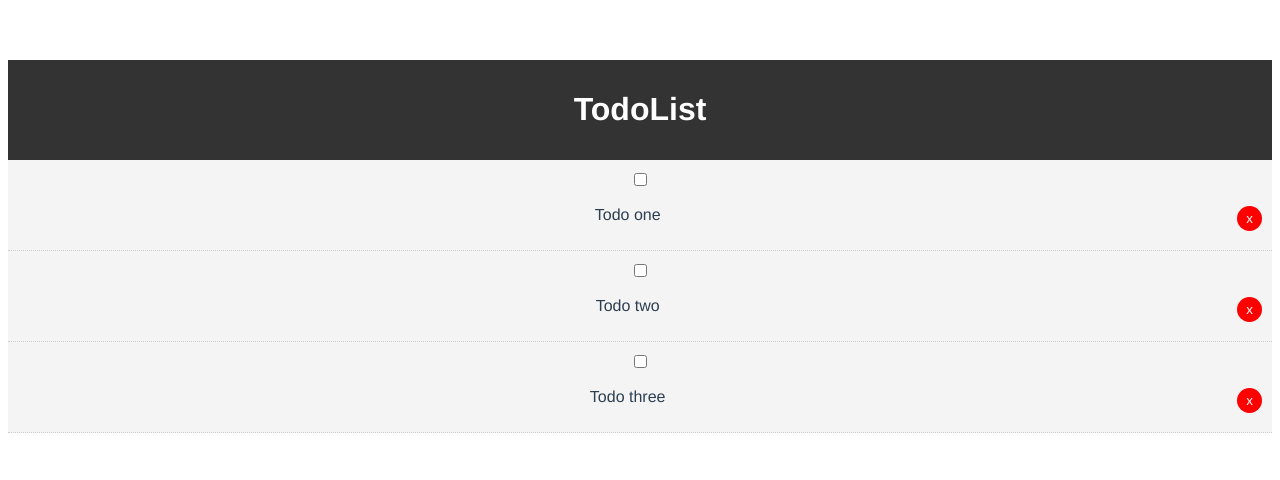
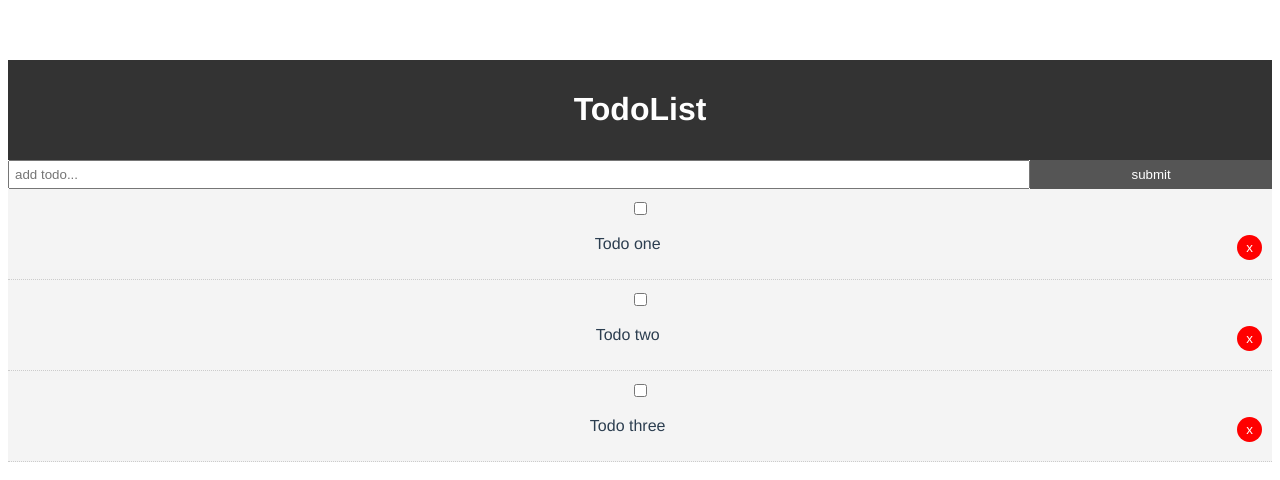
Before and after one commit to Aditprayogo/vue-todo, a Vue app: page / in a window 1280 px wide. Shown: the top 480 px of the page. Built offline with nearby package versions, Linux system fonts and the light colour scheme.

Commit message:
adding method to form

```diff
--- a/src/App.vue
+++ b/src/App.vue
@@ -1,6 +1,7 @@
 <template>
   <div id="app">
     <Header />
+    <AddTodo />
     <!-- Ini namanya props -->
     <!-- Cara untuk pass data ke child component -->
     <Todos v-bind:todos="todos" v-on:del-todo="deleteTodo" />
@@ -9,13 +10,15 @@
 
 <script>
 import Todos from "./components/Todos";
+import AddTodo from "./components/AddTodo";
 import Header from "./components/layouts/Header";
 
 export default {
   name: "app",
   components: {
     Todos,
-    Header
+    Header,
+    AddTodo
   },
   data() {
     return {
@@ -56,4 +59,16 @@
   color: #2c3e50;
   margin-top: 60px;
 }
+
+.btn {
+  display: inline-block;
+  border: none;
+  background: #555;
+  color: #fff;
+  padding: 7px 20px;
+  cursor: pointer;
+}
+.btn:hover {
+  background: #666;
+}
 </style>
--- /dev/null
+++ b/src/components/AddTodo.vue
@@ -0,0 +1,36 @@
+<template>
+  <div>
+    <!--Add method le form -->
+
+    <form @submit="addTodo">
+      <input type="text" v-model="title" name="title" placeholder="add todo..." />
+      <input type="submit" value="submit" class="btn" />
+    </form>
+  </div>
+</template>
+
+<script>
+export default {
+  name: "AddTodo",
+  data() {
+    return {
+      title: ""
+    };
+  }
+};
+</script>
+
+<style scoped>
+form {
+  display: flex;
+}
+
+input[type="text"] {
+  flex: 10;
+  padding: 5px;
+}
+
+input[type="submit"] {
+  flex: 2;
+}
+</style>
```
Also changed, not shown: 1 other file (tests, documents, lock files or other folders).
